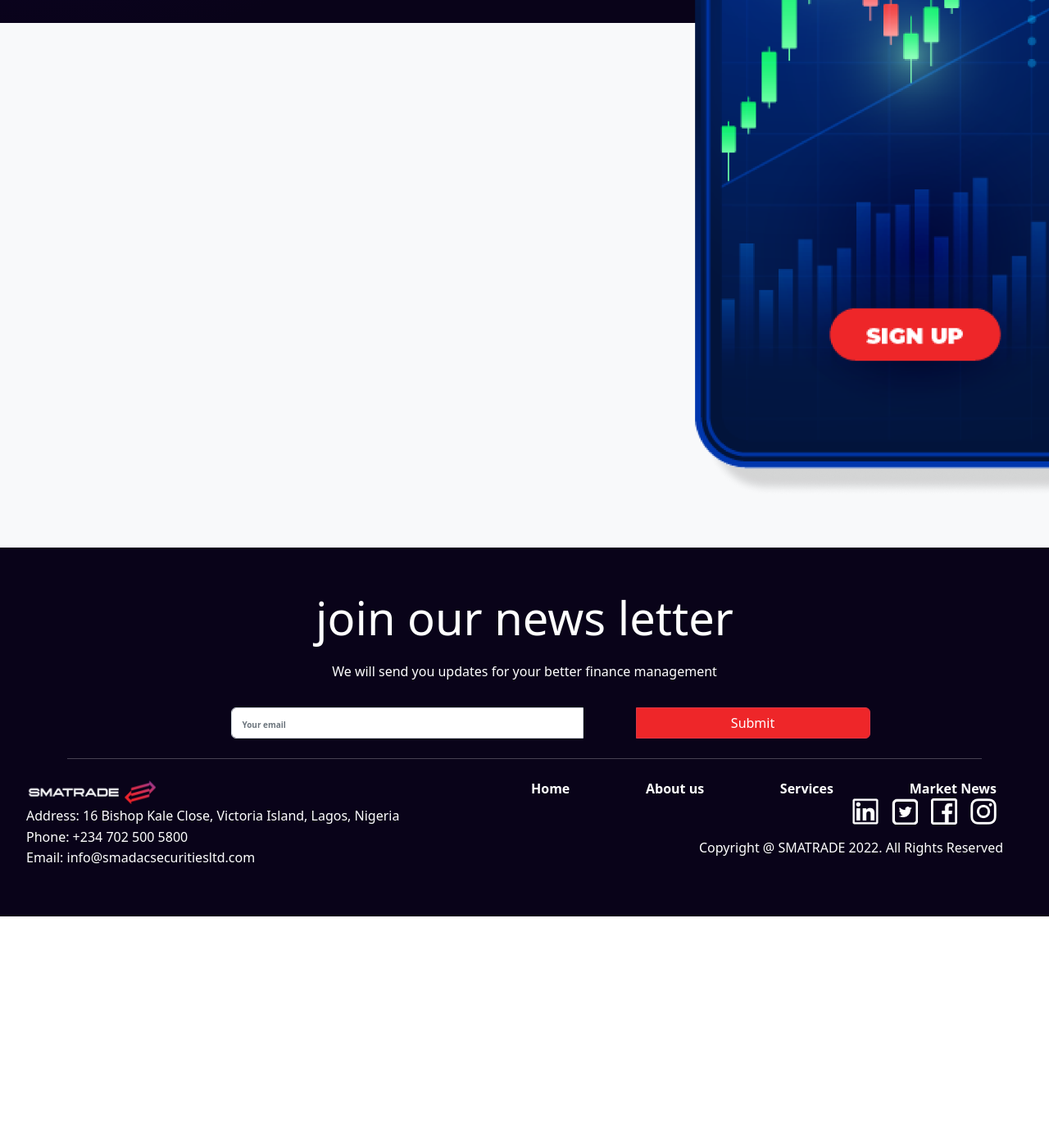
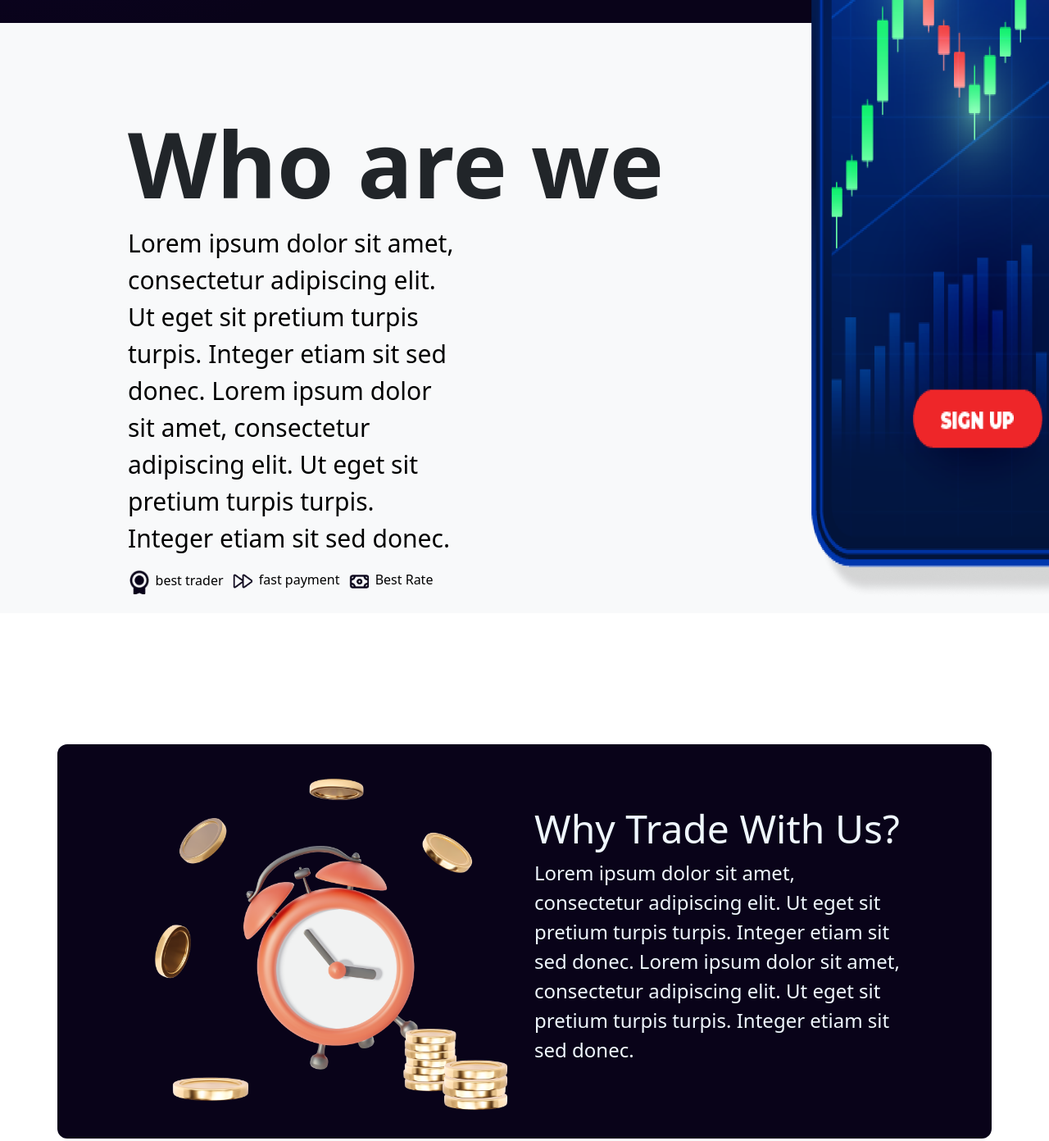
Before and after one commit to adekastanley/smatrade, a plain HTML site: page pages/about.html in a window 1280 px wide. Shown: the part 780-2172 px from the top of the page at 82% size. Before the commit the page ends 1898 px from the top, so only its background shows below. Drawn offline with nearby package versions, Linux system fonts and the light colour scheme.

Commit message:
about page just about finished, responsive test, slight adjustments needs to be made though

```diff
--- a/pages/about.html
+++ b/pages/about.html
@@ -95,8 +95,40 @@
         </header>
 <!-- below div ends the topmost div used to put the top gradient -->
     </div>
-<section class="about-section-2 py-5 bg-light">
+<section class=" container-fluid about-section-2 py-5 bg-light">
+    <div class="container-fluid row section-2-inner">
+        <div class="container-fluid col-lg-6 my-4 section-2-left-wrapper">
+            <h3 class="display-1">Who are we</h3>
+            <p>Lorem ipsum dolor sit amet, consectetur adipiscing elit. Ut eget sit pretium turpis turpis.
+                Integer etiam sit sed donec. Lorem ipsum dolor sit amet, consectetur adipiscing elit.
+                Ut eget sit pretium turpis turpis. Integer etiam sit sed donec.</p>
+                 <div class="container-fluid icon-div">
+                    <ul>
+                        <li><img src="../images/besticon.png" alt=""><span>best trader</span></li>
+                        <li><img src="../images/fasticon.png" alt=""><span>fast payment</span></li>
+                        <li><img src="../images/rateicon.png" alt=""><span>Best Rate</span></li>
 
+                    </ul>
+                 </div>
+        </div>
+        <div class="container-fluid col-lg-6">
+
+        </div>
+    </div>
+</section>
+
+<section class="container-fluid about-section-3 ">
+    <div class="container row content-wrapper">
+        <div class="col-lg-6 col-sm-12">
+            <img src="../images/clock2.png" class="img-fluid" alt="">
+        </div>
+        <div class="col-lg-6 col-sm-12 content-box">
+            <h3>Why Trade With Us?</h3>
+                <p>Lorem ipsum dolor sit amet, consectetur adipiscing elit. Ut eget sit pretium turpis turpis.
+                    Integer etiam sit sed donec. Lorem ipsum dolor sit amet,
+                     consectetur adipiscing elit. Ut eget sit pretium turpis turpis. Integer etiam sit sed donec.</p>
+        </div>
+    </div>
 </section>
 
 
--- a/pages/pages.css
+++ b/pages/pages.css
@@ -6,11 +6,15 @@ header .col-lg-6 img {
   left: 6rem;
   top: 12rem;
 } */
+
+/* desktop view  */
 @media only screen and (min-device-width: 768px) /* and (max-device-width: 1024px) */ /* and (orientation: portrait) */ {
   .image-container {
     position: absolute;
     top: 10rem;
     left: 50rem;
+    height: 80rem;
+    padding-left: 10rem;
   }
   header {
     height: 45rem;
@@ -27,16 +31,44 @@ header .col-lg-6 img {
     position: relative;
     left: 4rem;
   }
+
+  /* section 2 view for desktop  */
+  .about-section-2 {
+    height: 45rem;
+  }
+  .about-section-2 .row {
+    padding: 2rem 6rem;
+  }
+  .about-section-2 h3 {
+    font-size: 700%;
+    font-weight: bold;
+  }
+  .about-section-2 p {
+    width: 40%;
+    text-align: start;
+    font-size: 30px;
+    font-weight: 500;
+    color: black;
+  }
+  /* section 3 desktop view  */
+  .about-section-3 .row {
+    padding: 2rem 6rem;
+  }
+  .about-section-3 h3 {
+    font-size: 300%;
+  }
+  .about-section-3 p {
+    font-size: 150%;
+  }
 }
 
+/* for mobile view  */
 @media only screen and (max-device-width: 768px) /* and (max-device-width: 1024px) */ /* and (orientation: portrait) */ {
   header {
     height: 25rem;
   }
   .image-container {
     display: none;
-    /* clip-path: circle(0); */
-    /* visibility: hidden; */
   }
   .text-container {
     height: 20rem;
@@ -48,9 +80,42 @@ header .col-lg-6 img {
     font-size: 40px;
     padding-top: 6rem;
   }
+
+  /* section 2 mobile styles  */
+  .icon-div img {
+    width: 1rem;
+  }
+  .icon-div ul {
+  }
+  .icon-div ul li {
+  }
+  .icon-div ul span {
+    font-size: 10px;
+  }
+  .about-section-2 {
+    height: 20rem;
+  }
+  .about-section-2 h3 {
+    font-size: 300%;
+  }
+  .about-section-2 p {
+    width: 100%;
+    color: black;
+  }
+
+  /* section 3 desktop view  */
+  .about-section-3 h3 {
+    font-size: 200%;
+  }
+  .about-section-3 p {
+    font-size: 80%;
+    text-align: left;
+  }
 }
 
 /* media query end above */
+
+/* general styles  */
 .text-container {
 }
 .text-container h3 {
@@ -59,9 +124,66 @@ header .col-lg-6 img {
 }
 .image-container {
   display: flex;
-  /* width: 100%; */
 }
 
+/* section 2  */
 .about-section-2 {
-  height: 80vh;
+  display: flex;
+  justify-content: center;
+  padding-left: 3rem;
 }
+
+.section-2-inner {
+  width: 100%;
+}
+
+.section-2-left-wrapper {
+  width: 100%;
+}
+.icon-div {
+  width: 100%;
+  margin: 0 0;
+  padding: 0;
+}
+.icon-div img {
+  width: 1.5rem;
+}
+.icon-div ul {
+  display: flex;
+  width: 100%;
+  justify-items: left;
+  margin: 0 0;
+  padding-left: 0;
+}
+.icon-div ul li {
+  margin: 0 0.1rem;
+}
+.icon-div ul span {
+  color: black;
+  margin: 0 0.5rem;
+}
+
+/* section 3   */
+.about-section-3 {
+  display: flex;
+  justify-content: center;
+  margin: 10rem 0;
+}
+.about-section-3 h3,
+p {
+  color: aliceblue;
+}
+/* .about-section-3 h3 {
+  font-size: 300%;
+}
+.about-section-3 p {
+} */
+.about-section-3 .content-wrapper {
+  background: rgba(9, 3, 25, 1);
+  border-radius: 12px;
+}
+.about-section-3 .content-box {
+  display: flex;
+  flex-direction: column;
+  align-self: center;
+}
```
Also changed, not shown: images/besticon.png (added), images/clock2.png (added), images/fasticon.png (added), images/rateicon.png (added).
